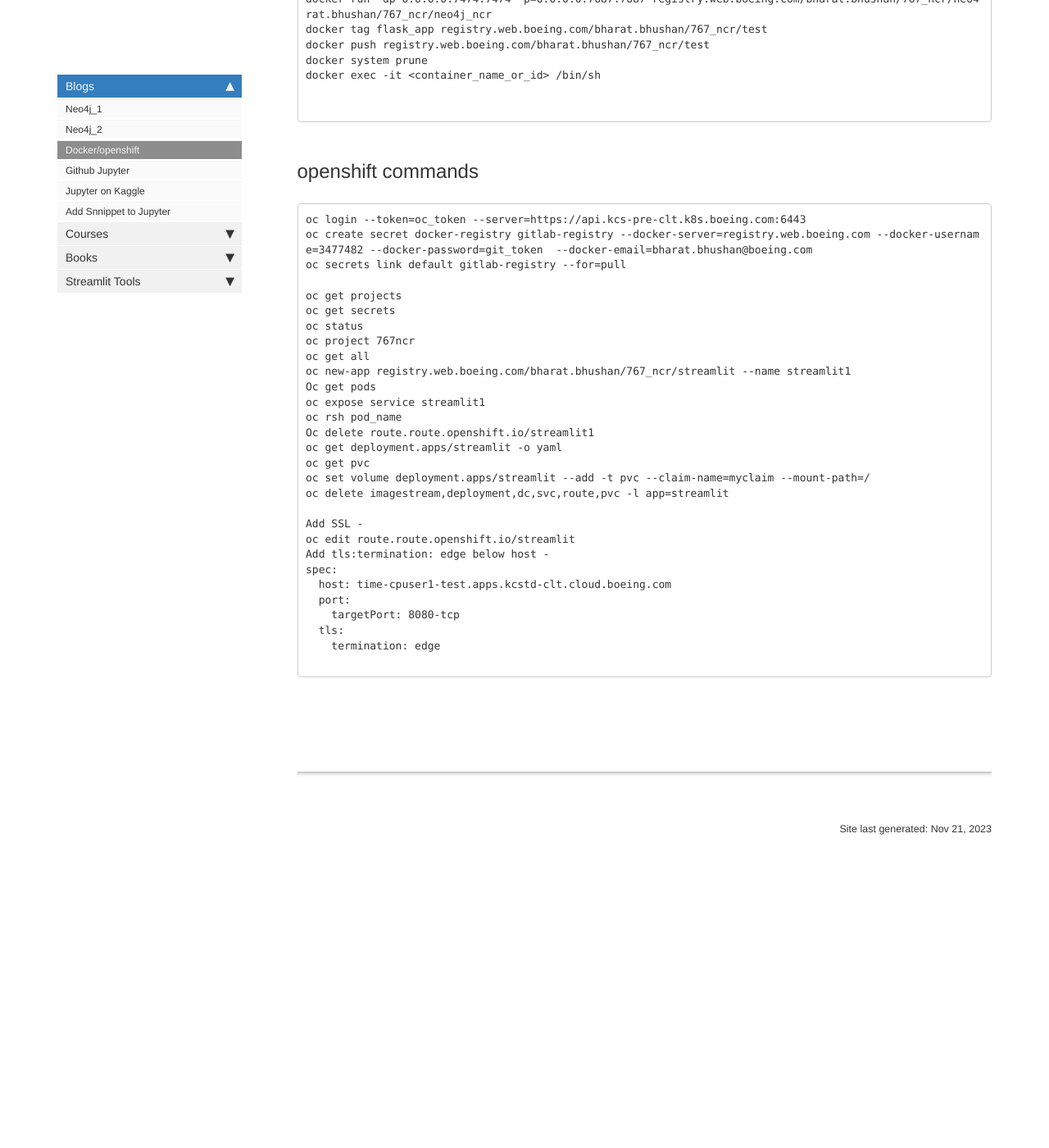
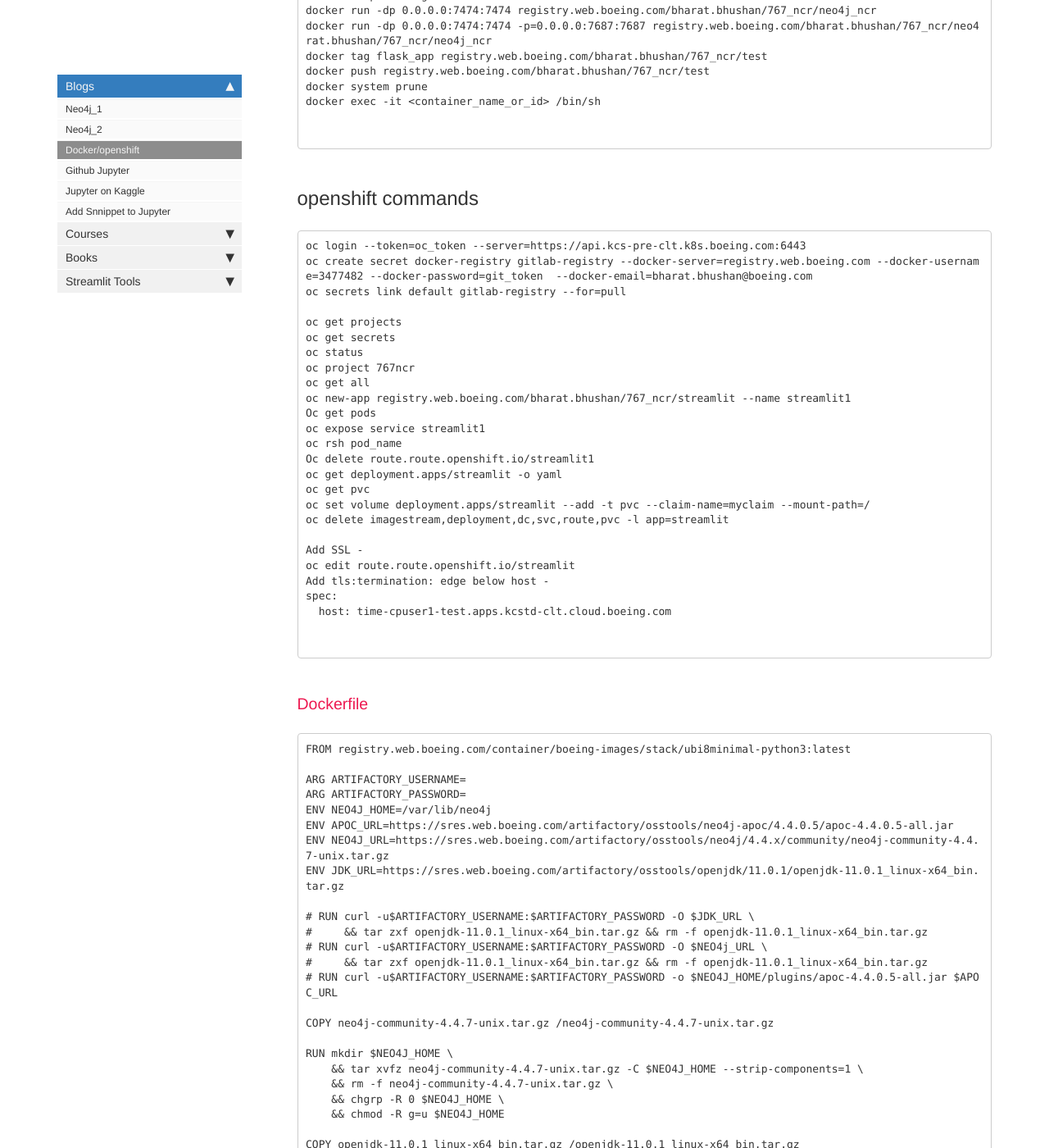
Before and after one commit to bhbharat/bhbharat.github.io, a Jekyll site: the page built from pages/mydoc/blog-docker.md, in a window 1280 px wide and 1400 px high, scrolled down 553 px. Shown: the whole window at 82% size. Built offline with Jekyll 4.4.1, drawn with Linux system fonts in a browser that asks for light colours; comment, search, counter and statistics services are not loaded; before the commit the page ends 1624 px from its top, so only the background shows below that; some of the changed text lies outside the part shown.

Commit message:
Update blog-docker.md

````diff
--- a/pages/mydoc/blog-docker.md
+++ b/pages/mydoc/blog-docker.md
@@ -8,7 +8,7 @@ sidebar: mydoc_sidebar
 permalink: docker.html
 folder: mydoc
 ---
-[Edit page here](https://github.com/bhbharat/bhbharat.github.io/edit/main/pages/mydoc/pages/blog-docker.md)
+[Edit page here](https://github.com/bhbharat/bhbharat.github.io/edit/main/pages/mydoc/blog-docker.md)
 
 ## Docker commands
 
@@ -57,6 +57,71 @@ oc edit route.route.openshift.io/streamlit
 Add tls:termination: edge below host -
 spec:
   host: time-cpuser1-test.apps.kcstd-clt.cloud.boeing.com
+
+
+```
+
+### Dockerfile
+
+```
+FROM registry.web.boeing.com/container/boeing-images/stack/ubi8minimal-python3:latest
+
+ARG ARTIFACTORY_USERNAME=
+ARG ARTIFACTORY_PASSWORD=
+ENV NEO4J_HOME=/var/lib/neo4j
+ENV APOC_URL=https://sres.web.boeing.com/artifactory/osstools/neo4j-apoc/4.4.0.5/apoc-4.4.0.5-all.jar
+ENV NEO4J_URL=https://sres.web.boeing.com/artifactory/osstools/neo4j/4.4.x/community/neo4j-community-4.4.7-unix.tar.gz
+ENV JDK_URL=https://sres.web.boeing.com/artifactory/osstools/openjdk/11.0.1/openjdk-11.0.1_linux-x64_bin.tar.gz
+
+# RUN curl -u$ARTIFACTORY_USERNAME:$ARTIFACTORY_PASSWORD -O $JDK_URL \
+#     && tar zxf openjdk-11.0.1_linux-x64_bin.tar.gz && rm -f openjdk-11.0.1_linux-x64_bin.tar.gz
+# RUN curl -u$ARTIFACTORY_USERNAME:$ARTIFACTORY_PASSWORD -O $NEO4j_URL \
+#     && tar zxf openjdk-11.0.1_linux-x64_bin.tar.gz && rm -f openjdk-11.0.1_linux-x64_bin.tar.gz
+# RUN curl -u$ARTIFACTORY_USERNAME:$ARTIFACTORY_PASSWORD -o $NEO4J_HOME/plugins/apoc-4.4.0.5-all.jar $APOC_URL
+
+COPY neo4j-community-4.4.7-unix.tar.gz /neo4j-community-4.4.7-unix.tar.gz
+
+RUN mkdir $NEO4J_HOME \
+    && tar xvfz neo4j-community-4.4.7-unix.tar.gz -C $NEO4J_HOME --strip-components=1 \
+    && rm -f neo4j-community-4.4.7-unix.tar.gz \
+    && chgrp -R 0 $NEO4J_HOME \
+    && chmod -R g=u $NEO4J_HOME
+
+COPY openjdk-11.0.1_linux-x64_bin.tar.gz /openjdk-11.0.1_linux-x64_bin.tar.gz
+COPY neo4j-community-4.4.7-unix/plugins/apoc-4.4.0.15-all.jar $NEO4J_HOME/plugins/apoc-4.4.0.15-all.jar
+
+RUN tar zxf openjdk-11.0.1_linux-x64_bin.tar.gz && rm -f openjdk-11.0.1_linux-x64_bin.tar.gz
+ENV PATH="${PATH}:/jdk-11.0.1/bin"
+ENV JAVA_HOME=/jdk-11.0.1
+
+RUN sed -i 's/#dbms.default_listen_address/dbms.default_listen_address/' $NEO4J_HOME/conf/neo4j.conf \
+    && sed -i 's/#dbms.default_advertised_address=localhost/dbms.default_advertised_address=0.0.0.0/g' $NEO4J_HOME/conf/neo4j.conf \
+    && sed -i '/#dbms.memory.heap.initial_size/c\dbms.memory.heap.initial_size=1G' $NEO4J_HOME/conf/neo4j.conf \
+    && sed -i '/#dbms.memory.heap.max_size/c\dbms.memory.heap.max_size=2G' $NEO4J_HOME/conf/neo4j.conf \
+    && sed -i '/#dbms.memory.pagecache.size/c\dbms.memory.pagecache.size=1G' $NEO4J_HOME/conf/neo4j.conf \
+    && sed -i '/#dbms.security.allow_csv_import_from_file_urls/c\dbms.security.allow_csv_import_from_file_urls=true' $NEO4J_HOME/conf/neo4j.conf \
+    && sed -i '/#dbms.security.procedures.unrestricted/c\dbms.security.procedures.unrestricted=algo.*,apoc.*,gds.*' $NEO4J_HOME/conf/neo4j.conf
+
+ENV PATH=$NEO4J_HOME/bin:$PATH
+
+COPY flask /flask
+
+# Install necessary packages for the Flask application
+RUN chgrp -R 0 /flask /var/lib/neo4j && chmod -R g=u /flask /var/lib/neo4j \
+    && pip3 install --no-cache-dir --index-url="https://$ARTIFACTORY_USERNAME:$ARTIFACTORY_PASSWORD@sres.web.boeing.com/artifactory/api/pypi/pypi-remote/simple" \
+    --trusted-host=sres.web.boeing.com \
+    -r /flask/requirements.txt \
+    && chmod +x /flask/docker-run.sh \
+    && mv flask/apoc.conf $NEO4J_HOME/conf/apoc.conf
+
+
+EXPOSE 5000 7474 7687
+
+CMD ["/flask/docker-run.sh"]
+
+# CMD ["tail", "-f", "/dev/null"]
+
+```
   port:
     targetPort: 8080-tcp
   tls:
````
